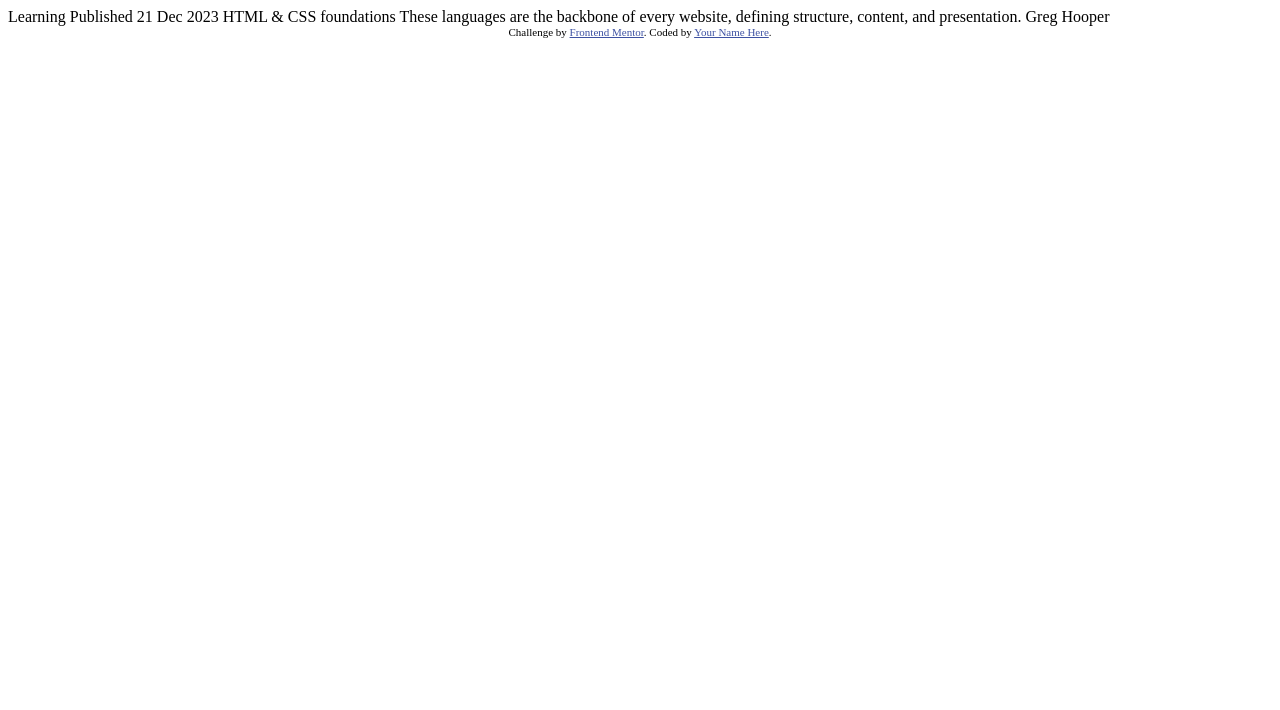
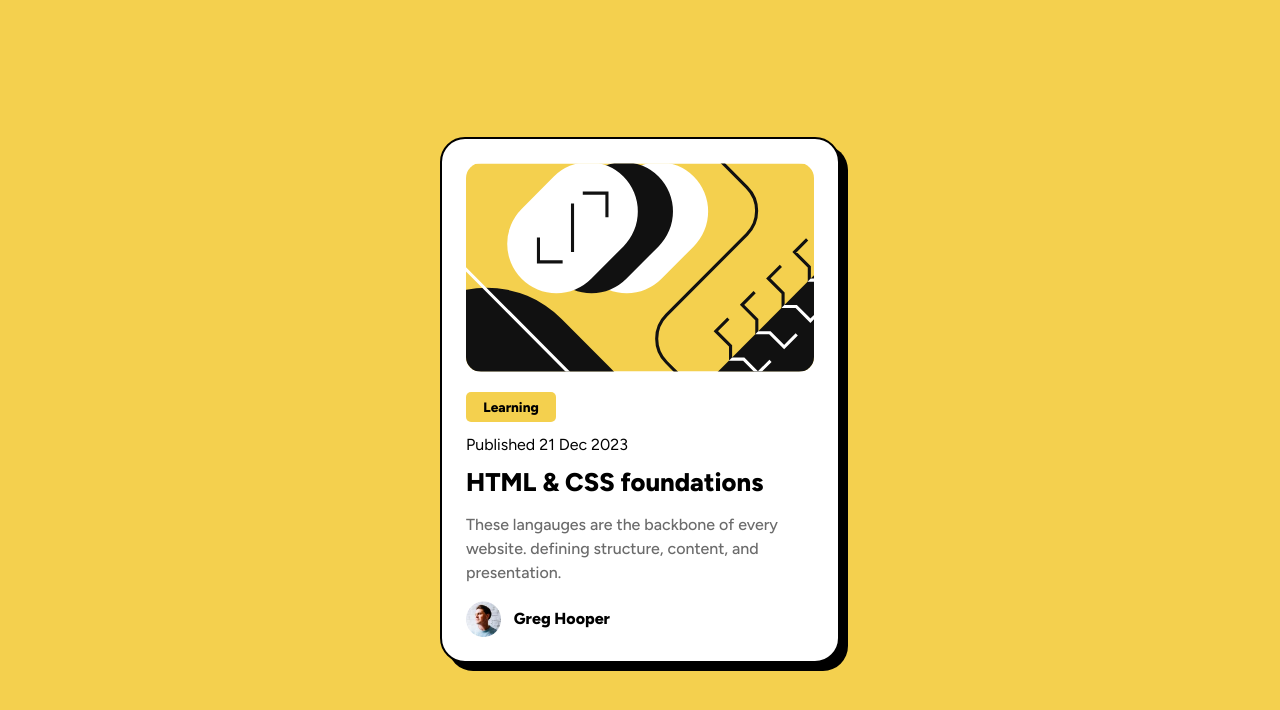
Before and after one commit to Kanchana-Kaushal/blog-preview-card, a plain HTML site: page index.html in a window 1280 px wide. Drawn offline with Linux system fonts and the light colour scheme.

Commit message:
challenge completed

```diff
--- a/index.html
+++ b/index.html
@@ -1,34 +1,43 @@
 <!DOCTYPE html>
 <html lang="en">
-<head>
-  <meta charset="UTF-8">
-  <meta name="viewport" content="width=device-width, initial-scale=1.0"> <!-- displays site properly based on user's device -->
+    <head>
+        <meta charset="UTF-8" />
+        <meta name="viewport" content="width=device-width, initial-scale=1.0" />
+        <!-- displays site properly based on user's device -->
 
-  <link rel="icon" type="image/png" sizes="32x32" href="./assets/images/favicon-32x32.png">
+        <link
+            rel="icon"
+            type="image/png"
+            sizes="32x32"
+            href="./assets/images/favicon-32x32.png"
+        />
 
-  <title>Frontend Mentor | Blog preview card</title>
+        <link rel="stylesheet" href="style/style.css" />
 
-  <!-- Feel free to remove these styles or customise in your own stylesheet 👍 -->
-  <style>
-    .attribution { font-size: 11px; text-align: center; }
-    .attribution a { color: hsl(228, 45%, 44%); }
-  </style>
-</head>
-<body>
-
-  Learning
-
-  Published 21 Dec 2023
-
-  HTML & CSS foundations
-
-  These languages are the backbone of every website, defining structure, content, and presentation.
-
-  Greg Hooper
-
-  <div class="attribution">
-    Challenge by <a href="https://www.frontendmentor.io?ref=challenge" target="_blank">Frontend Mentor</a>.
-    Coded by <a href="#">Your Name Here</a>.
-  </div>
-</body>
+        <title>Frontend Mentor | Blog preview card</title>
+    </head>
+    <body>
+        <main>
+            <div class="card">
+                <img src="./assets/images/illustration-article.svg" alt="" />
+                <div class="content">
+                    <div class="pill"><p>Learning</p></div>
+                    <div class="date">Published 21 Dec 2023</div>
+                    <h1>HTML & CSS foundations</h1>
+                    <p class="description">
+                        These langauges are the backbone of every website.
+                        defining structure, content, and presentation.
+                    </p>
+                    <div class="user-details">
+                        <img
+                            class="avatar"
+                            src="./assets/images/image-avatar.webp"
+                            alt="avatar"
+                        />
+                        <div class="username">Greg Hooper</div>
+                    </div>
+                </div>
+            </div>
+        </main>
+    </body>
 </html>
--- /dev/null
+++ b/style/style.css
@@ -0,0 +1,79 @@
+@import url("https://fonts.googleapis.com/css2?family=Figtree:ital,wght@0,300..900;1,300..900&display=swap");
+
+:root {
+    --Yellow: hsl(47, 88%, 63%);
+    --White: hsl(0, 0%, 100%);
+    --Gray500: hsl(0, 0%, 42%);
+    --Gray950: hsl(0, 0%, 7%);
+}
+
+*,
+*::after,
+*::before {
+    box-sizing: border-box;
+}
+
+img {
+    width: 100%;
+    height: auto;
+    display: block;
+    border-radius: 15px;
+}
+
+body {
+    margin: 0;
+    font-family: "Figtree", serif;
+    background-color: var(--Yellow);
+    min-height: 100vh;
+    display: flex;
+    align-items: center;
+    justify-content: center;
+}
+
+main {
+    background-color: var(--White);
+    width: 90%;
+    max-width: 400px;
+    padding: 1.5em;
+    border-radius: 25px;
+    border: 2px solid black;
+    box-shadow: 8px 8px;
+}
+
+.pill p {
+    background-color: var(--Yellow);
+    max-width: 90px;
+    font-size: 0.85rem;
+    font-weight: 800;
+    text-align: center;
+    padding: 0.5em 1em;
+    border-radius: 5px;
+    margin-top: 1.5em;
+}
+
+h1 {
+    margin: 0.5em 0;
+    font-size: 1.6rem;
+    font-weight: 800;
+}
+
+.description {
+    color: var(--Gray500);
+    font-weight: 500;
+    line-height: 1.5rem;
+}
+
+.user-details {
+    display: flex;
+    align-items: center;
+    justify-content: left;
+    gap: 0.8em;
+}
+
+.avatar {
+    max-width: 35px;
+}
+
+.username {
+    font-weight: 800;
+}
```
